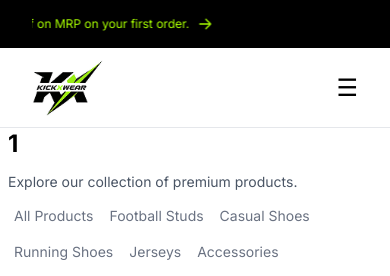
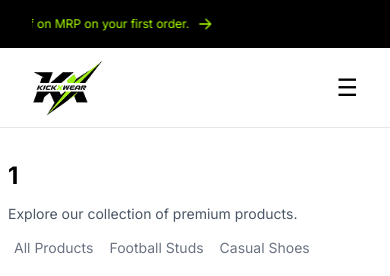
Before and after one commit to a6dullahsajid/kickxwear, a Next.js app: page /products/1 in a window 390 px wide. Shown: the top 276 px of the page. Built offline with nearby package versions, Linux system fonts and the light colour scheme; no server answers; the database is empty.

Commit message:
fixed padding

```diff
--- a/src/app/products/[category]/page.js
+++ b/src/app/products/[category]/page.js
@@ -83,7 +83,7 @@ export default async function CategoryPage({
 
     return (
         <>
-            <div className="p-2 md:p-12">
+            <div className="p-2 pt-10 md:p-12 scroll-mt-28">
                 <h1 className="text-2xl md:text-4xl font-bold text-black">
                     {currentCategory.title}
                 </h1>
```
